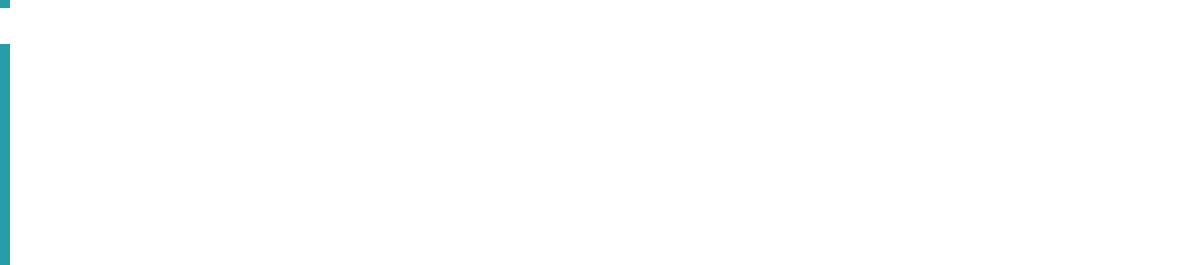
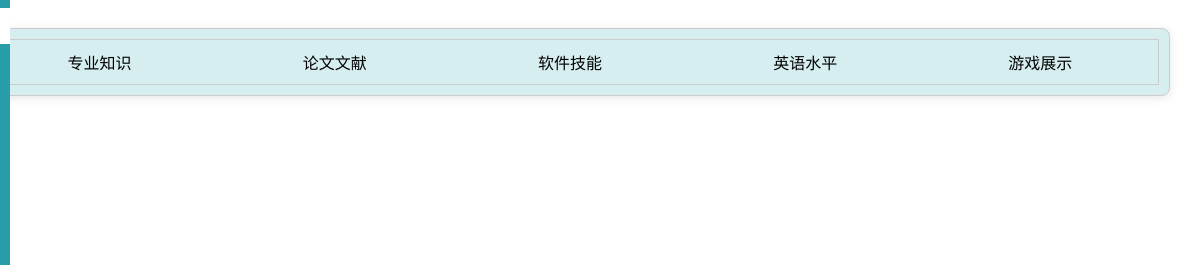
Before and after one commit to xcb157342/Myself_html, a plain HTML site: page index.html in a window 1280 px wide. Shown: the top 265 px of the page, 90-1280 px from the left. Drawn offline with Linux system fonts and the light colour scheme; a small style sheet from the web is missing.

Commit message:
在“main”上提交

```diff
--- a/index.html
+++ b/index.html
@@ -17,13 +17,19 @@
 <body>
 
     <div class="content" id="homepage">
-        <h2>内容 1</h2>
-        <p>这是第一个内容的描述。</p>
+
     </div>
 
     <div class="content" id="notepage">
-        <h2>内容 2</h2>
-        <p>这是第二个内容的描述。</p>
+        <div class="button-container">
+            <tr>
+                <button class="notenavb">专业知识</button>
+                <button class="notenavb">论文文献</button>
+                <button class="notenavb">软件技能</button>
+                <button class="notenavb">英语水平</button>
+                <button class="notenavb">游戏展示</button>
+            </tr>
+        </div>
     </div>
 
     <div class="content" id="calendarpage">
--- a/styles.css
+++ b/styles.css
@@ -236,17 +236,64 @@ section:hover {
     transition: box-shadow 0.6s;
     /* 添加过渡效果 */
 }
+
 #homepage:hover {
     box-shadow: 0vh 0vh 0.08rem #333;
 }
 
 #notepage {
-    top: 150px;
-    /* 调整 Y 轴位置 */
-    left: 50%;
-    /* 居中显示 */
-    transform: translateX(-50%);
-    /* 水平居中 */
+    top: 0.2rem;
+    left: 1.5rem;
+    right: 0.5rem;
+    border-style: solid;
+    text-align: center;
+    height: auto;
+    border-radius: 0.2rem;
+    background-color: #d6eef0;
+    transition: box-shadow 0.6s;
+    /* 添加过渡效果 */
+    display: block;
+}
+
+/* 主容器样式 */
+.button-container {
+    display: flex;
+    /* 使用 Flexbox */
+    justify-content: space-around;
+    /* 均匀分布按钮 */
+    align-items: flex-start;
+    /* 顶端对齐 */
+    height: auto;
+    /* 设置容器高度 */
+    border: 1px solid #ccc;
+    /* 容器边框 */
+}
+
+/* 按钮样式 */
+.notenavb {
+    padding: 10px 15px;
+    /* 按钮内边距 */
+    background-color: rgba(0, 0, 0, 0);
+    /* 按钮背景色 */
+    color: rgb(0, 0, 0);
+    /* 按钮文字颜色 */
+    font-family: system-ui, -apple-system, BlinkMacSystemFont, 'Segoe UI', Roboto, Oxygen, Ubuntu, Cantarell, 'Open Sans', 'Helvetica Neue', sans-serif;
+    font-size: medium;
+    border: none;
+    /* 去除边框 */
+    border-radius: 0.1rem;
+    /* 圆角 */
+    cursor: pointer;
+    /* 鼠标悬停样式 */
+}
+
+.notenavb:hover {
+    background-color: #94b5f7;
+    /* 悬停时背景色变化 */
+}
+
+#notepage:hover {
+    box-shadow: 0vh 0vh 0.08rem #333;
 }
 
 #calendarpage {
```
